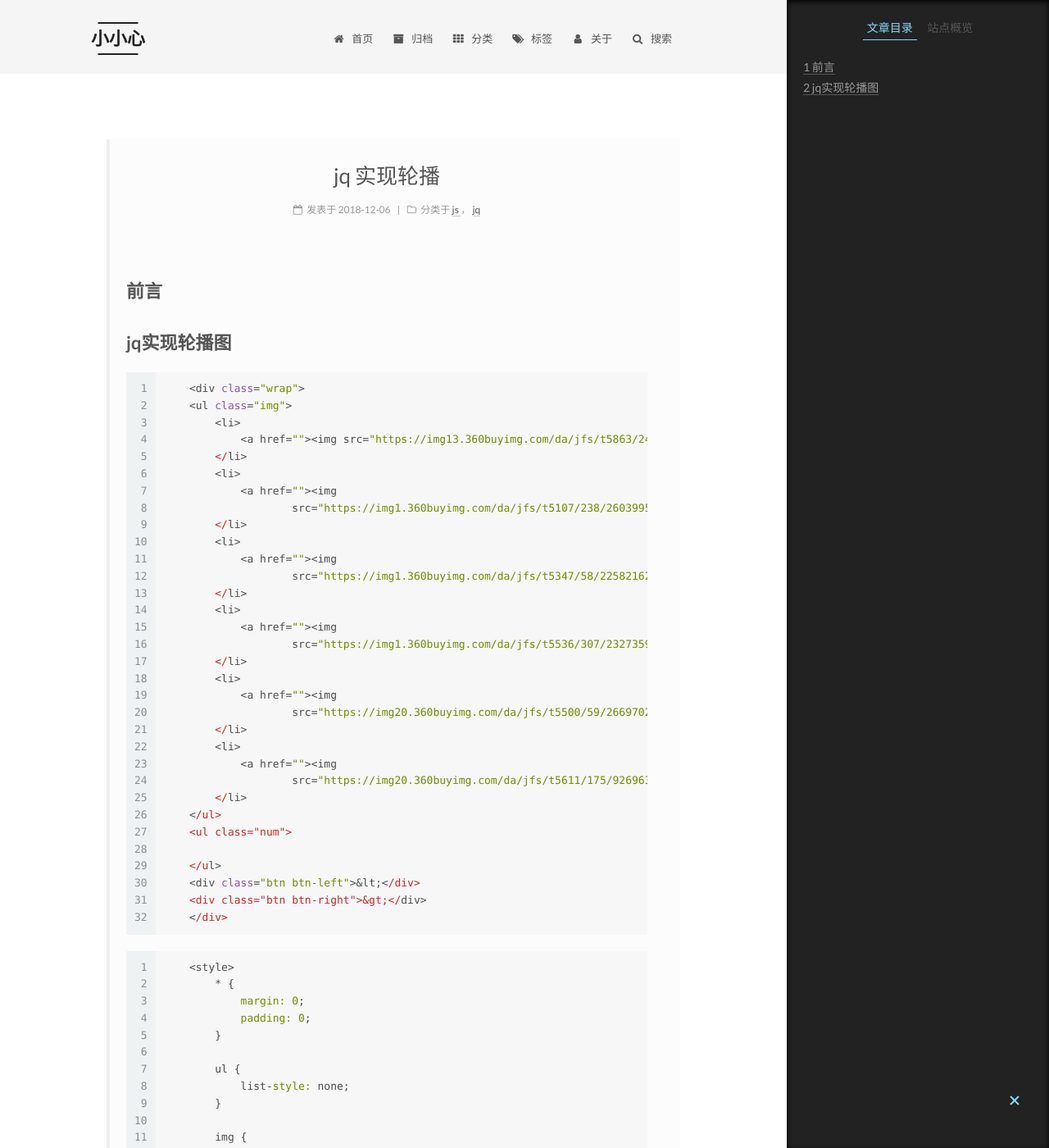
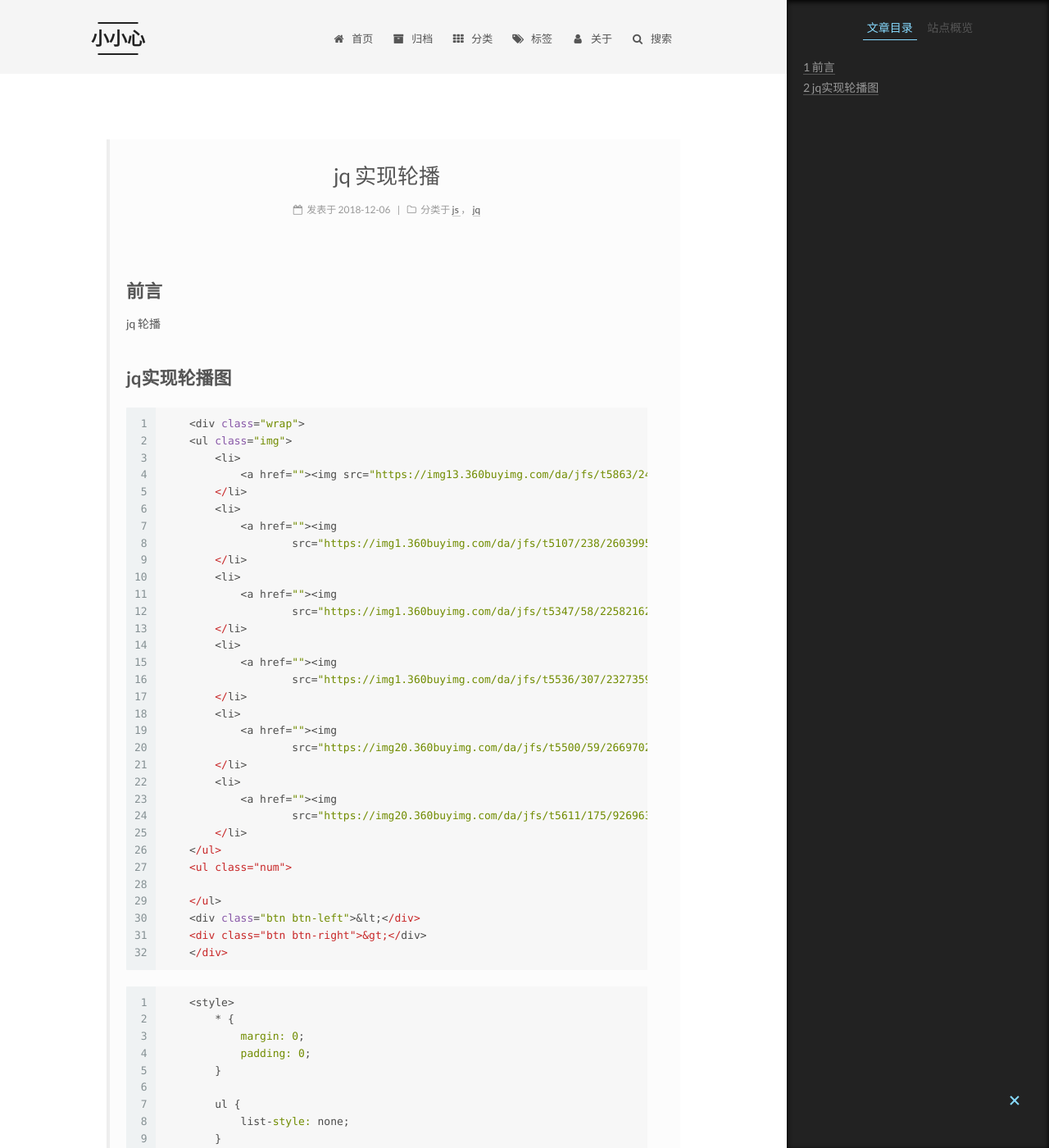
Before and after one commit to Special-You/Special-You.github.io, a Jekyll site: the page built from _posts/2018-12-06-js-jq.md, in a window 1280 px wide and 1400 px high. Shown: the whole window at 82% size. Built offline with Jekyll 4.4.1, drawn with Linux system fonts in a browser that asks for light colours.

Commit message:
修改文章

````diff
--- a/_posts/2018-12-06-js-jq.md
+++ b/_posts/2018-12-06-js-jq.md
@@ -9,6 +9,7 @@ categories: js jq
 
 
 ## 前言
+jq 轮播
 
 ## jq实现轮播图
 ```ruby
````
